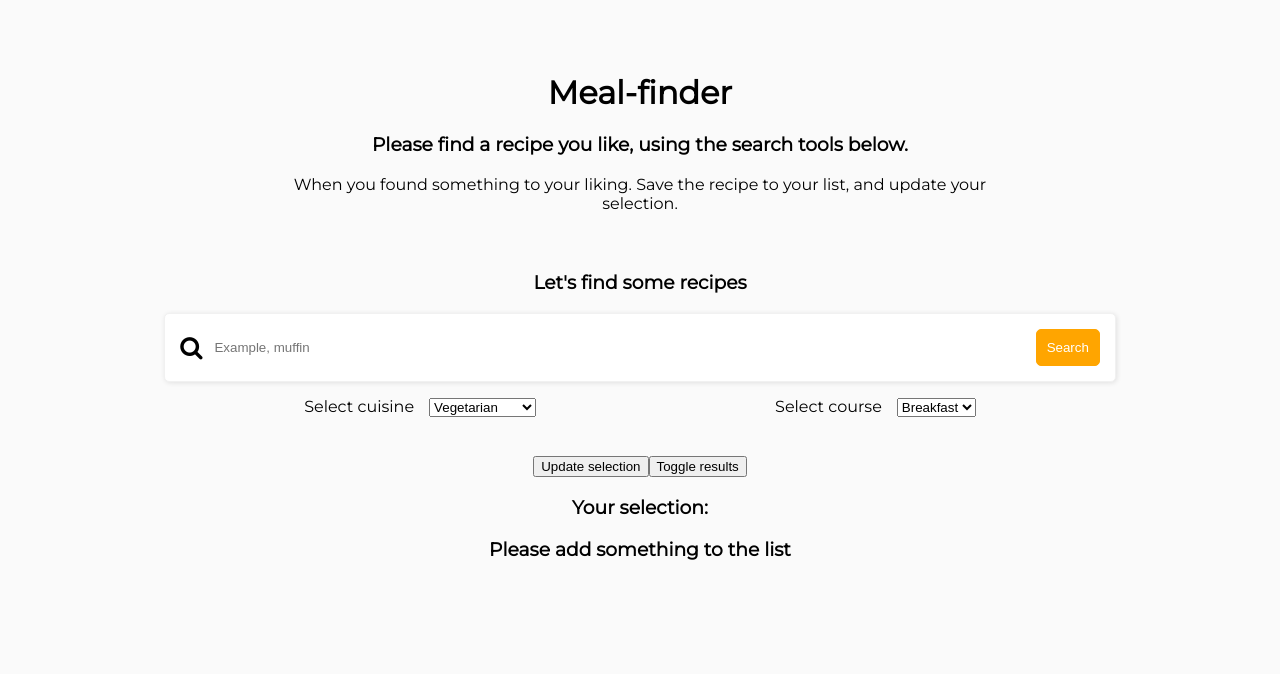
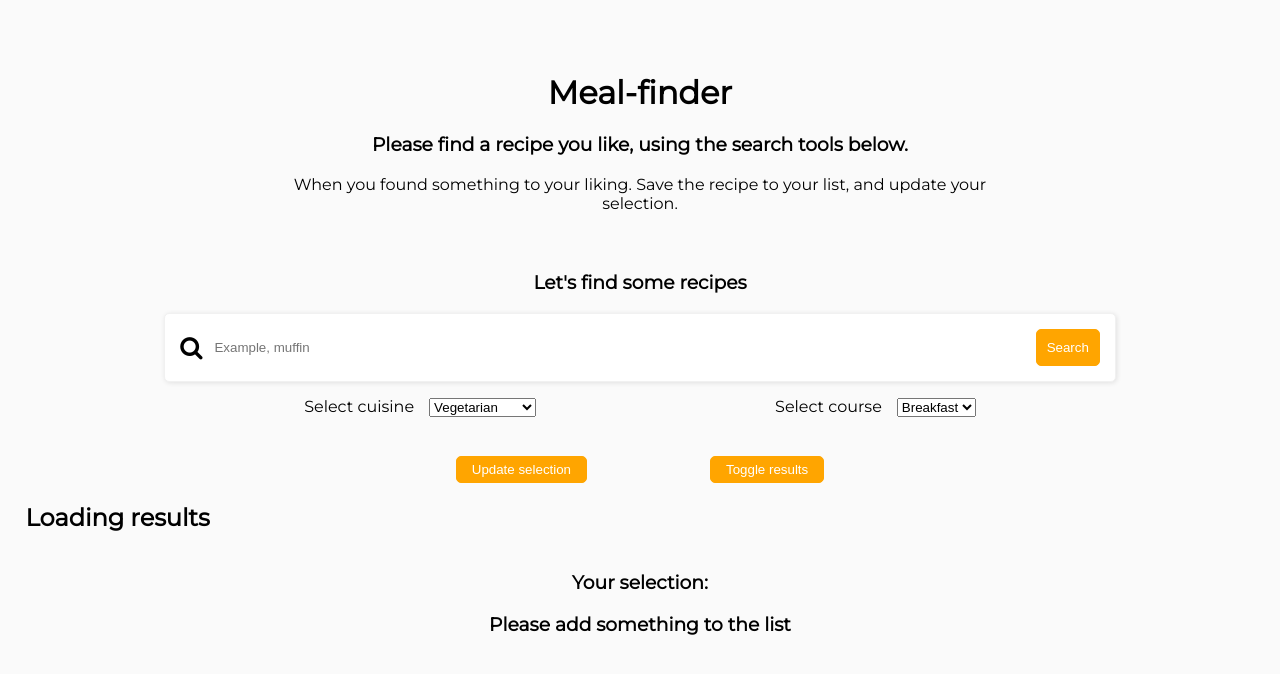
Before and after one commit to SanderKoopmans/meal-planner, a React (Create React App) app in the folder client/: page / in a window 1280 px wide. Shown: the top 674 px of the page. Built offline with nearby package versions, Linux system fonts and the light colour scheme.

Commit message:
styling adjusted

```diff
--- a/client/src/App/components/Card.css
+++ b/client/src/App/components/Card.css
@@ -2,21 +2,48 @@
   width: 250px;
   border: 1px solid lightgrey;
   margin: 10px;
-  padding: 10px;
-  box-shadow: 1px 1px 1px rgba(10, 10, 10, 0.2);
+  padding: 5px 10px;
+  box-shadow: 1px 1px 5px rgba(10, 10, 10, 0.1);
   background: white;
+  border-radius: 5px;
+  height: 300px;
+  display: flex;
+  flex-direction: column;
 }
 
 .Card img {
-  width: 200px;
+  width: 180px;
   border-radius: 5px;
+  display: flex;
+  margin: 0 auto 10px;
+}
+
+.Card .controls {
+  display: flex;
+  flex-direction: row;
+  align-content: flex-end;
+  margin: auto 0;
 }
 
 .Card button {
-  margin: 0 5px 0 0;
-  padding: 2px 10px;
+  display: flex;
+  justify-self: end;
+  background: grey;
+  border: 1px solid grey;
+  color: #fff;
+  padding: 5px 10px;
+  border-radius: 5px;
+  cursor: pointer;
+  margin: 5px;
+}
+
+.Card button:hover {
+  background: orange;
+  border: 1px solid orange;
+  transition: .3s;
 }
 
 .Card p {
-  margin: 0 0 2px 0;
+  margin: 10px auto;
+  display: flex;
 }
--- a/client/src/App/components/Card.jsx
+++ b/client/src/App/components/Card.jsx
@@ -21,10 +21,12 @@ const Card = props => {
   const { label, image, desc } = props;
   return (
     <div className="Card">
-      <h3>{label}</h3>
+      <p>{label}</p>
       <img src={image} alt={label}></img>
-      <button href={desc}>Get full recipe</button>
-      <button onClick={(data) => saveToArray({'label': label, 'image': image, 'url': desc })}>Add to selection</button>
+      <div className="controls">
+        <button href={desc}>Get full recipe</button>
+        <button onClick={(data) => saveToArray({'label': label, 'image': image, 'url': desc })}>Add to selection</button>
+      </div>
     </div>
   );
 };
--- a/client/src/App/components/Home.css
+++ b/client/src/App/components/Home.css
@@ -18,3 +18,25 @@
   display: flex;
   flex-wrap: wrap;
 }
+
+.search-controls {
+  display: flex;
+  width: 50%;
+  justify-content: space-evenly;
+  margin: 0 auto;
+}
+
+.search-controls button {
+  background: orange;
+  border: 1px solid orange;
+  color: #fff;
+  padding: 5px 15px;
+  border-radius: 5px;
+  cursor: pointer;
+}
+
+.search-controls button:hover {
+  background: grey;
+  border: 1px solid grey;
+  transition: .3s;
+}
--- a/client/src/App/components/Home.jsx
+++ b/client/src/App/components/Home.jsx
@@ -19,7 +19,7 @@ class Home extends Component {
   constructor() {
     super();
     this.state = {
-      showSearchResult: false,
+      showSearchResult: true,
       recipes: '',
     };
     this.hideComponent = this.hideComponent.bind(this)
@@ -50,9 +50,12 @@ class Home extends Component {
           <p>When you found something to your liking. Save the recipe to your list, and update your selection.</p>
         </div>
         <SearchForm sendToParent={this.getFromSearchForm.bind(this)}/>
-        <button onClick={getStoredItems}>Update selection</button>
 
-        <button onClick={() => this.hideComponent("showSearchResult")}>Toggle results</button>
+        <div className="search-controls">
+          <button onClick={getStoredItems}>Update selection</button>
+
+          <button onClick={() => this.hideComponent("showSearchResult")}>Toggle results</button>
+        </div>
 
           {showSearchResult && <SearchResults foundRecipes={this.state.recipes}/>}
           <h3>Your selection:</h3>
```
